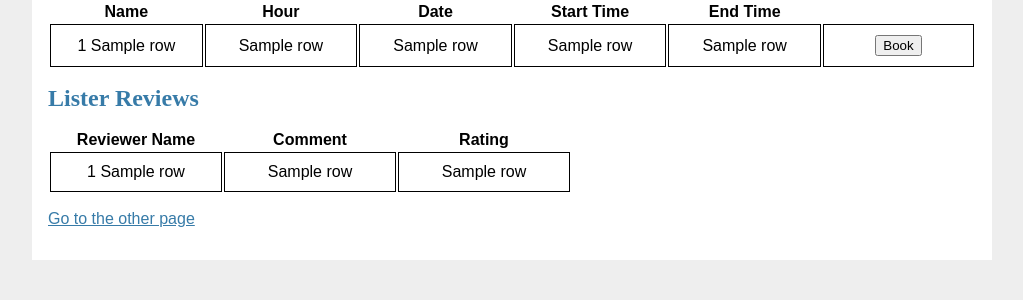
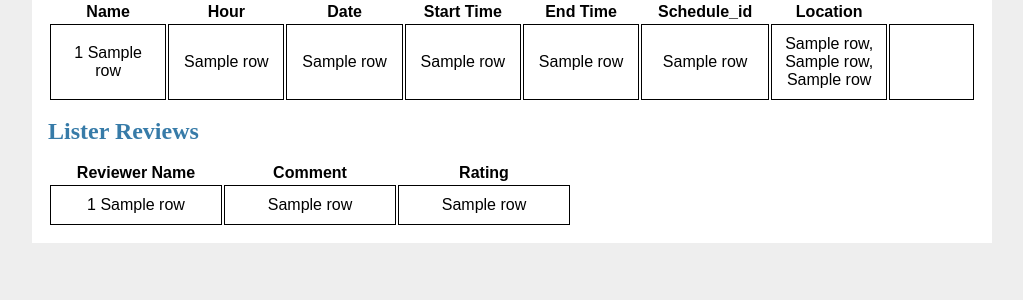
Before and after one commit to GeorgeDiNicola/w4111-proj1, a Flask app: template templates/lister_detail.html in a window 1280 px wide. Shown: the part 98-398 px from the top of the page, without its empty margins (128-1151 px from the left). Run offline with Flask 2, Linux system fonts and the light colour scheme; the template is opened without the code that fills it: most values are stand-ins (such as "Sample title", 1, 10 or a date in 2020); parts of the project's set-up code (start-up, migrations or seed data) failed here and were passed over.

Commit message:
working on booking

```diff
--- a/server.py
+++ b/server.py
@@ -123,11 +123,16 @@ def home():
 @auth.login_required
 def lister_info(lister_id):
   l_id = str(lister_id)
-  sched = g.conn.execute("SELECT au.first_name, au.last_name, s.hour_num, s.date, s.start_time, s.end_time FROM Application_User au JOIN lister l ON au.user_id = l.user_id JOIN has h ON l.lister_id = h.lister_id JOIN schedule s ON h.schedule_id = s.schedule_id WHERE h.lister_id = %s", l_id)
-  # reviews = g.conn.execute("SELECT r.comment, r.rating FROM review r INNER JOIN reviews rs on rs.review_id = r.review_id INNER JOIN lister l on l.lister_id = rs.lister_id INNER JOIN application_user au on au.user_id = l.user_id WHERE l.lister_id = %s", l_id)
+  sched = g.conn.execute("SELECT au.first_name, au.last_name, s.hour_num, s.date, s.start_time, s.end_time, h.schedule_id, au.city, au.state, au.zip, l.lister_id FROM Application_User au JOIN lister l ON au.user_id = l.user_id JOIN has h ON l.lister_id = h.lister_id JOIN schedule s ON h.schedule_id = s.schedule_id WHERE h.lister_id = %s", l_id)
   reviews = g.conn.execute("SELECT au.first_name, au.last_name, r.comment, r.rating FROM review r INNER JOIN reviews rs on rs.review_id = r.review_id INNER JOIN client c on c.client_id = rs.client_id INNER JOIN application_user au on au.user_id = c.user_id WHERE rs.lister_id = %s", l_id)
 
   return render_template("lister_detail.html", data=sched, reviews=reviews)
+
+@app.route('/result', methods=('GET', 'POST'))
+@auth.login_required
+def result(schedule_id, lister_id, city, state, zip):
+  if request.method == 'POST':
+    schedule_id = request.form['schedule_id']
 
 
 @app.route('/appointments')
--- a/templates/lister_detail.html
+++ b/templates/lister_detail.html
@@ -12,6 +12,8 @@
         <th>Date</th>
         <th>Start Time</th>
         <th>End Time</th>
+        <th>Schedule_id</th>
+        <th>Location</th>
         <th></th>
     </tr>
     </thead>
@@ -23,8 +25,11 @@
                 <td>{{row[3]}}</td>
                 <td>{{row[4]}}</td>
                 <td>{{row[5]}}</td>
-                <td><button>Book</button></td>
+                <td>{{row[6]}}</td>
+                <td>{{row[7]}}, {{row[8]}}, {{row[9]}}</td>
+                <td></td>
             </tr>
+            <!-- url_for('result', {{row[6]}}, {{row[10]}}, {{row[7]}}, {{row[8]}}, {{row[9]}}) -->
         {% endfor %}
     </tbody>
   </table>
@@ -49,6 +54,4 @@
       </tbody>
     </table>
 
-<p><a href="another">Go to the other page</a></p>
-
 {% endblock %}
```
